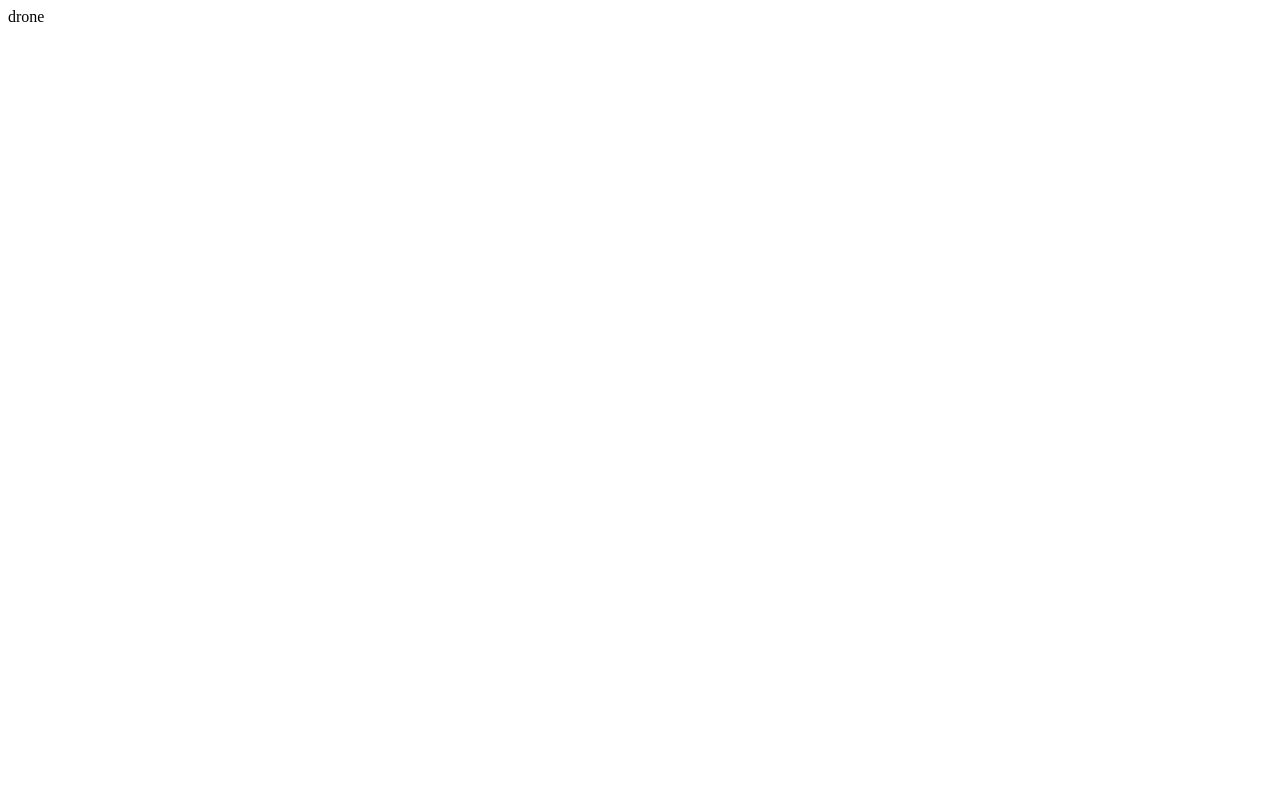
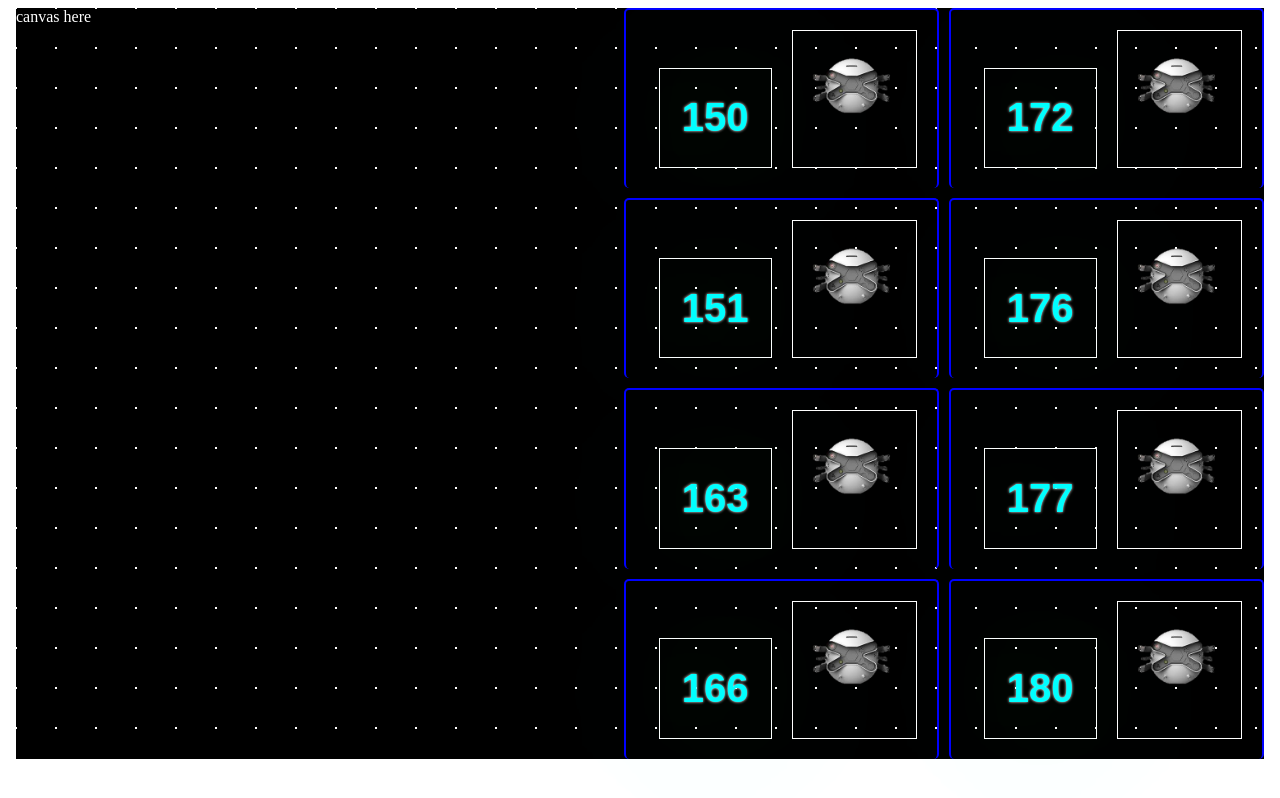
Before and after one commit to tonyma99/lighttable, a SvelteKit app: page /drone in a window 1280 px wide. Built offline with nearby package versions, Linux system fonts and the light colour scheme.

Commit message:
Updated drone page

```diff
--- /dev/null
+++ b/src/components/Card.svelte
@@ -0,0 +1,12 @@
+<div class="card">
+    <slot></slot>
+</div>
+
+<style>
+    .card{
+        border: 2px solid;
+        border-color: blue;
+        border-radius: 5px;
+        border-bottom-style: none;
+    }
+</style>
--- /dev/null
+++ b/src/components/Drone.svelte
@@ -0,0 +1,70 @@
+<script>
+    import { DroneStore } from "../stores/DroneStore";
+    import Card from "./card.svelte";
+
+</script>
+
+<div class="drone-list">
+    {#each $DroneStore as Drone (Drone.id)}
+        <Card>
+            <div class="drone">
+                <div class="drone-id">
+                    <h1>
+                        {Drone.id}
+                    </h1>
+                </div>
+                <div class="drone-img">
+                    <img src={Drone.img} alt="Drone">
+                </div>
+            </div>
+        </Card>
+    {/each}
+</div>
+
+<style>
+    .drone{
+        /* padding-top: 10px; */
+        padding: 20px;
+        display:grid;
+        grid-template-columns: 1fr 1fr;
+        gap: 20px
+    }
+    .drone-id{
+        margin-top: 30%;
+        margin-left: 10%;
+        border: 1px solid white;
+        /* width: fit-content; */
+        padding-left: 10px;
+        padding-right: 10px;
+    }
+    h1{
+        text-align: center;
+        font-size: 40px;
+        color: #00FFFF;
+        /* margin: 50% 0 0 40%; */
+        font-family: sans-serif;
+        text-shadow:
+        0 0 3px #fff,
+        /* 0 0 10px #fff, */
+        /* 0 0 21px #fff, */
+        /* 0 0 42px #0fa, */
+        /* 0 0 82px #0fa, */
+        /* 0 0 92px #0fa, */
+        /* 0 0 102px #0fa, */
+        0 0 151px #0fa;
+    }
+    .drone-list{
+        width: 50vw;
+        display:grid;
+        grid-template-columns: 1fr 1fr;
+        gap: 10px;
+    }
+    img{
+        margin-top: 20px;
+        max-width: 100%;
+        height: auto;
+    }
+    .drone-img{
+        border: 1px solid white;
+    }
+</style>
--- a/src/routes/drone/+page.svelte
+++ b/src/routes/drone/+page.svelte
@@ -1 +1,26 @@
-drone
+<script>
+    import Drone from "../../components/drone.svelte";
+</script>
+
+
+<body>
+    <div class="main">
+      canvas here
+      <Drone/>
+    </div>
+  </body>
+
+<style>
+    body{
+      background: black;
+      background-image: radial-gradient(white 1px, transparent 0);
+      background-size: 40px 40px;
+      background-position: -20px -20px;
+    }
+    .main{
+      color: white;
+      display:grid;
+      grid-template-columns: 1fr 1fr;
+      gap: 10px;
+    }
+</style>
--- /dev/null
+++ b/src/stores/DroneStore.js
@@ -0,0 +1,52 @@
+import { writable } from 'svelte/store';
+
+export const DroneStore = writable([
+    {
+        id: 150,
+        health: 100,
+        img: "/drone.png",
+        status: "Online"
+    },
+    {
+        id: 172,
+        health: 90,
+        img: "/drone.png",
+        status: "Online"
+    },
+    {
+        id: 151,
+        health: 80,
+        img: "/drone.png",
+        status: "Online"
+    },
+    {
+        id: 176,
+        health: 70,
+        img: "/drone.png",
+        status: "Online"
+    },
+    {
+        id: 163,
+        health: 70,
+        img: "/drone.png",
+        status: "Repair"
+    },
+    {
+        id: 177,
+        health: 70,
+        img: "/drone.png",
+        status: "Offline"
+    },
+    {
+        id: 166,
+        health: 70,
+        img: "/drone.png",
+        status: "MIA"
+    },
+    {
+        id: 180,
+        health: 70,
+        img: "/drone.png",
+        status: "Online"
+    }
+]);
```
